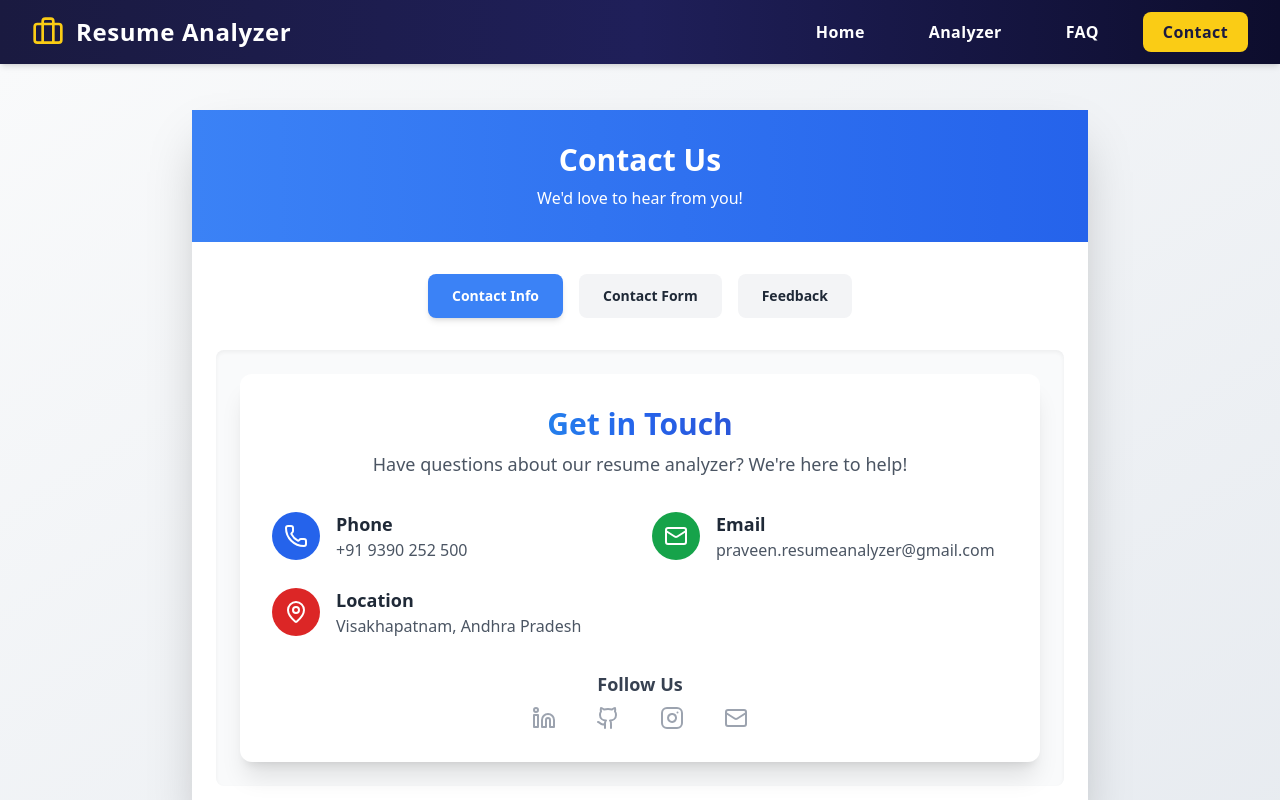
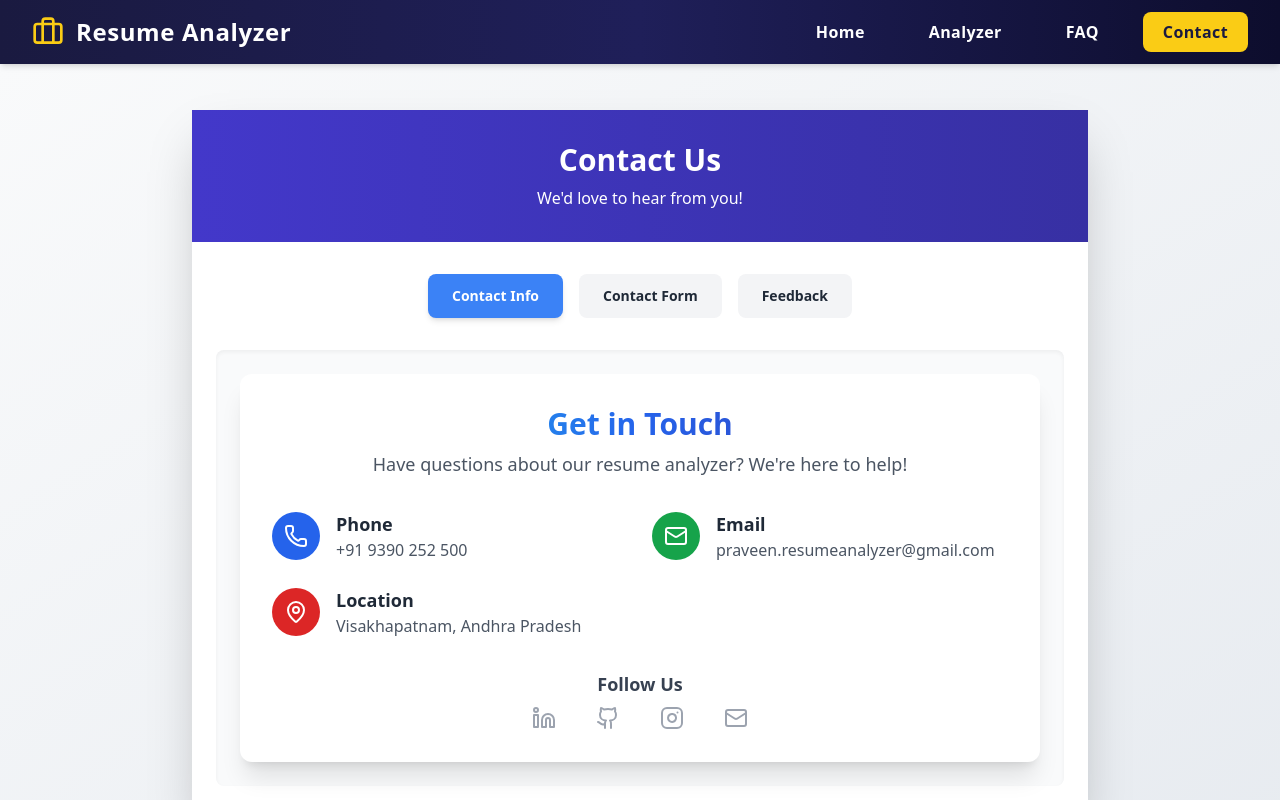
Before and after one commit to praveen-1101/Resume-Analyzer, a React (Create React App) app in the folder frontend/: page /contact in a window 1280 px wide. Shown: the top 800 px of the page. Built offline with nearby package versions, Linux system fonts and the light colour scheme.

Commit message:
updated contact header style

```diff
--- a/frontend/src/pages/Contact.js
+++ b/frontend/src/pages/Contact.js
@@ -22,7 +22,7 @@ export function Contact() {
   return (
     <main className="min-h-screen bg-gradient-to-br from-[#f9fafb] to-[#e7ebf0] flex items-center justify-center">
       <section className="max-w-4xl w-full bg-white shadow-2xl overflow-hidden">
-        <header className="text-center bg-gradient-to-r from-blue-500 to-blue-600 py-8">
+        <header className="text-center bg-gradient-to-r from-indigo-700 to-indigo-800 py-8">
           <h1 className="text-3xl font-extrabold text-white">Contact Us</h1>
           <p className="text-white mt-2">We'd love to hear from you!</p>
         </header>
```
